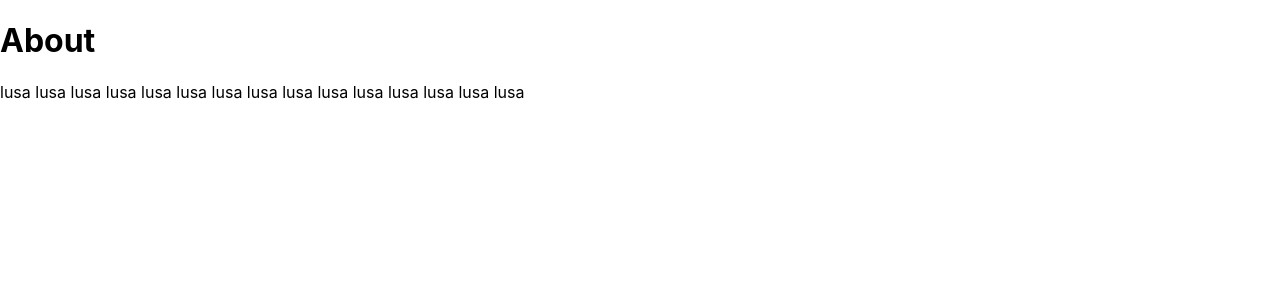
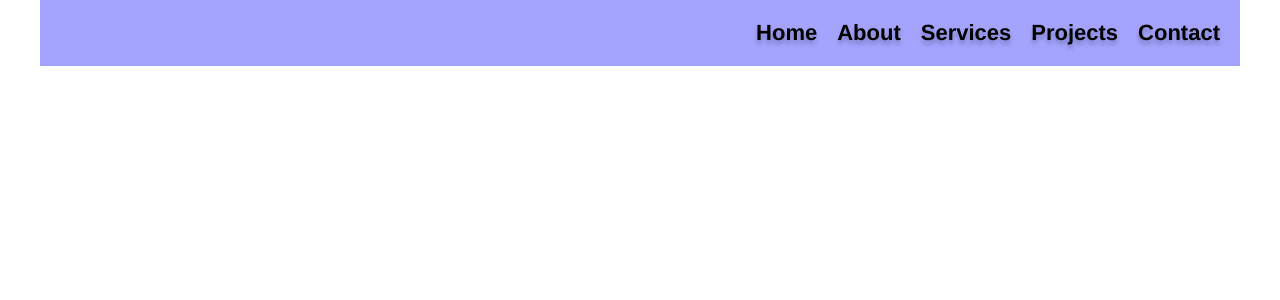
Before and after one commit to 214254151/My-Younglings-Profile, a React (Create React App) app: page / in a window 1280 px wide. Shown: the top 300 px of the page. Built offline with nearby package versions, Linux system fonts and the light colour scheme.

Commit message:
created nabar

```diff
--- a/src/App.css
+++ b/src/App.css
@@ -1,38 +1,59 @@
-.App {
-  text-align: center;
+/* App.css */
+/*---------------------------------------------------------------------------*/
+
+/* Remove unnecessary styles for logo and header */
+/*.App-logo {
+  /* styles removed */
+/*}
+
+.App-header {
+  /* styles removed
+}*/
+
+
+.mainFrame {
+   text-align: center;
+   position: relative;
+   width: 100%;
+   height: 100%;
+   max-width: 1200px;
+   margin: 0 auto;
+
+   /* background-color: rgba(0, 255, 13, 0.356); */
+   border-bottom-right-radius: 5dvb;
+   border-bottom-left-radius: 5dvb;
+
 }
 
-.App-logo {
-  height: 40vmin;
-  pointer-events: none;
+
+
+/* ---------------------styles for text wrappers */
+.text-wrapper {
+  color: #000000;
+  font-family: "Nunito-Bold", Helvetica;
+  font-size: 22px;
+  font-weight: 700;
+  letter-spacing: 0;
+  line-height: normal;
+  overflow: hidden;
+  text-overflow: ellipsis;
+  text-shadow: 0px 4px 4px #00000040;
+  white-space: nowrap;
+  padding: 10px;
 }
 
-@media (prefers-reduced-motion: no-preference) {
-  .App-logo {
-    animation: App-logo-spin infinite 20s linear;
-  }
+
+/* ----------------------------------------- navigation bar */
+.nav-bar {
+  display:flex;
+  justify-content: right;
+  margin-bottom: 20px;
+  background-color: rgba(0, 0, 255, 0.356);
 }
 
-.App-header {
-  background-color: #8387FF;
-  min-height: 100vh;
+.nav-bar > div {
   display: flex;
-  flex-direction: column;
   align-items: center;
   justify-content: center;
-  font-size: calc(10px + 2vmin);
-  color: white;
+  padding: 10px;
 }
-
-.App-link {
-  color: #61dafb;
-}
-
-@keyframes App-logo-spin {
-  from {
-    transform: rotate(0deg);
-  }
-  to {
-    transform: rotate(360deg);
-  }
-}
--- a/src/App.js
+++ b/src/App.js
@@ -1,27 +1,52 @@
-import logo from './logo.svg';
 import './App.css';
-import About from './components/About';
+// import About from './components/About';
 
 function App() {
   return (
-    <div className="App">
-      <header className="App-header">
-        <img src={logo} className="App-logo" alt="logo" />
-        <p>
-          <code>Welcome to my digital Space.</code>
-        </p>
-        <a
-          className="App-link"
-          href="https://reactjs.org"
-          target="_blank"
-          rel="noopener noreferrer"
-        >Learn React</a>
+    <div className="mainFrame">
 
 
-      </header>
+        <div className="nav-bar">
+
+          <div className="homeFrame">
+
+          <div className="home-cage">
+            <div className="text-wrapper">Home</div>
+          </div>
+
+          <div className="about-cage">
+            <div className="text-wrapper">About</div>
+          </div>
+
+          <div className="services-cage">
+            <div className="text-wrapper">Services</div>
+          </div>
+
+          <div className="project-cage">
+            <div className="text-wrapper">Projects</div>
+          </div>
+
+
+          <div className="contact-cage">
+            <div className="text-wrapper">Contact</div>
+          </div>
+
+
+
+
+
+
+
+        </div>
+
+
+
+
+
+
+        </div>
     </div>
   );
 }
 
-
-export default About;
+export default App;
--- a/src/components/About/About.jsx
+++ b/src/components/About/About.jsx
@@ -1,13 +1,8 @@
-import "./About.css";
-import React from "react";
+import './App.css';
+// import About from './components/About';
 
-function template() {
-  return (
-    <div className="about">
-      <h1>About</h1>
-      <p>lusa lusa lusa lusa lusa lusa lusa lusa lusa lusa lusa lusa lusa lusa lusa</p>
-    </div>
-  );
-};
+function App() {
 
-export default template;
+}
+
+export default App;
```
